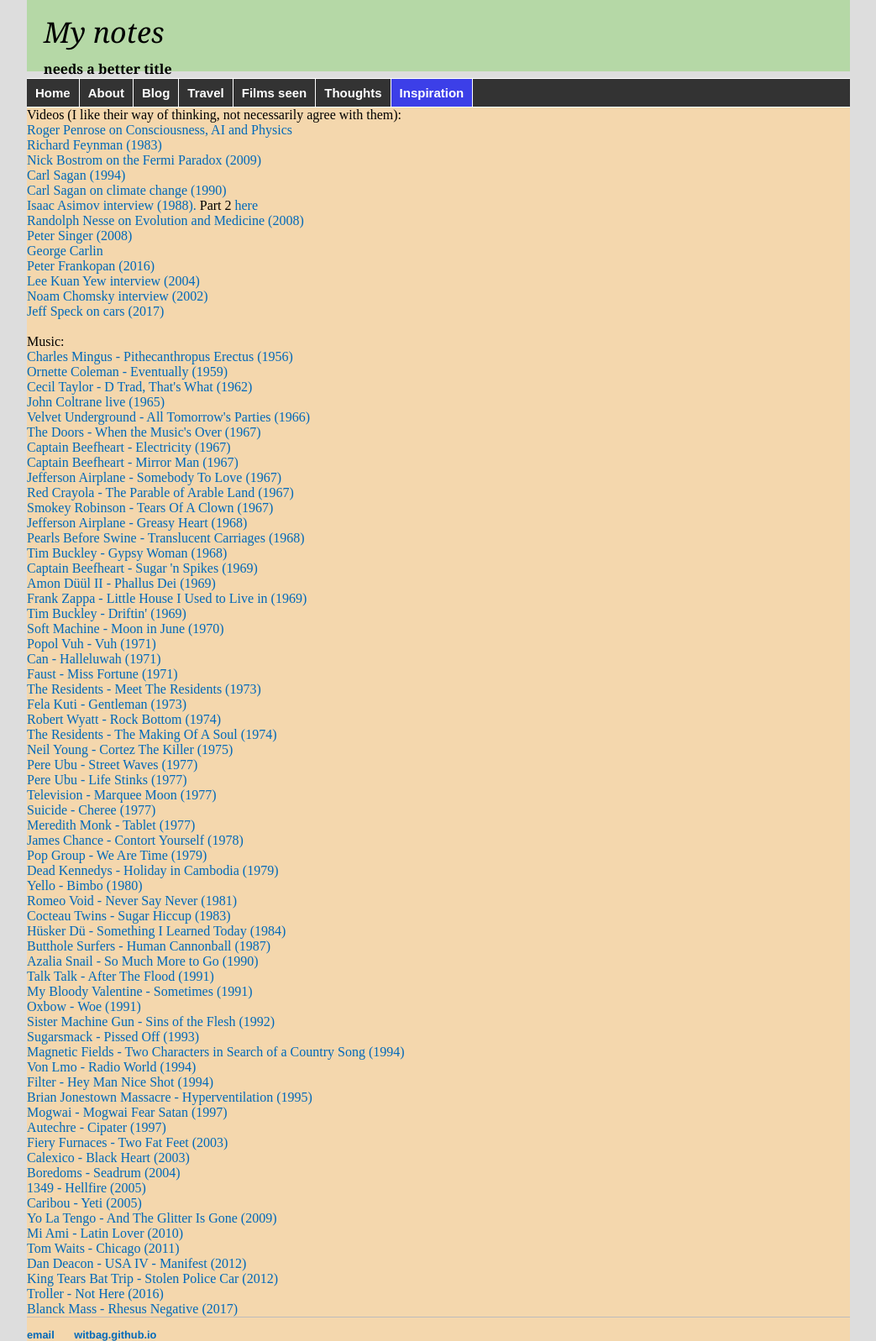
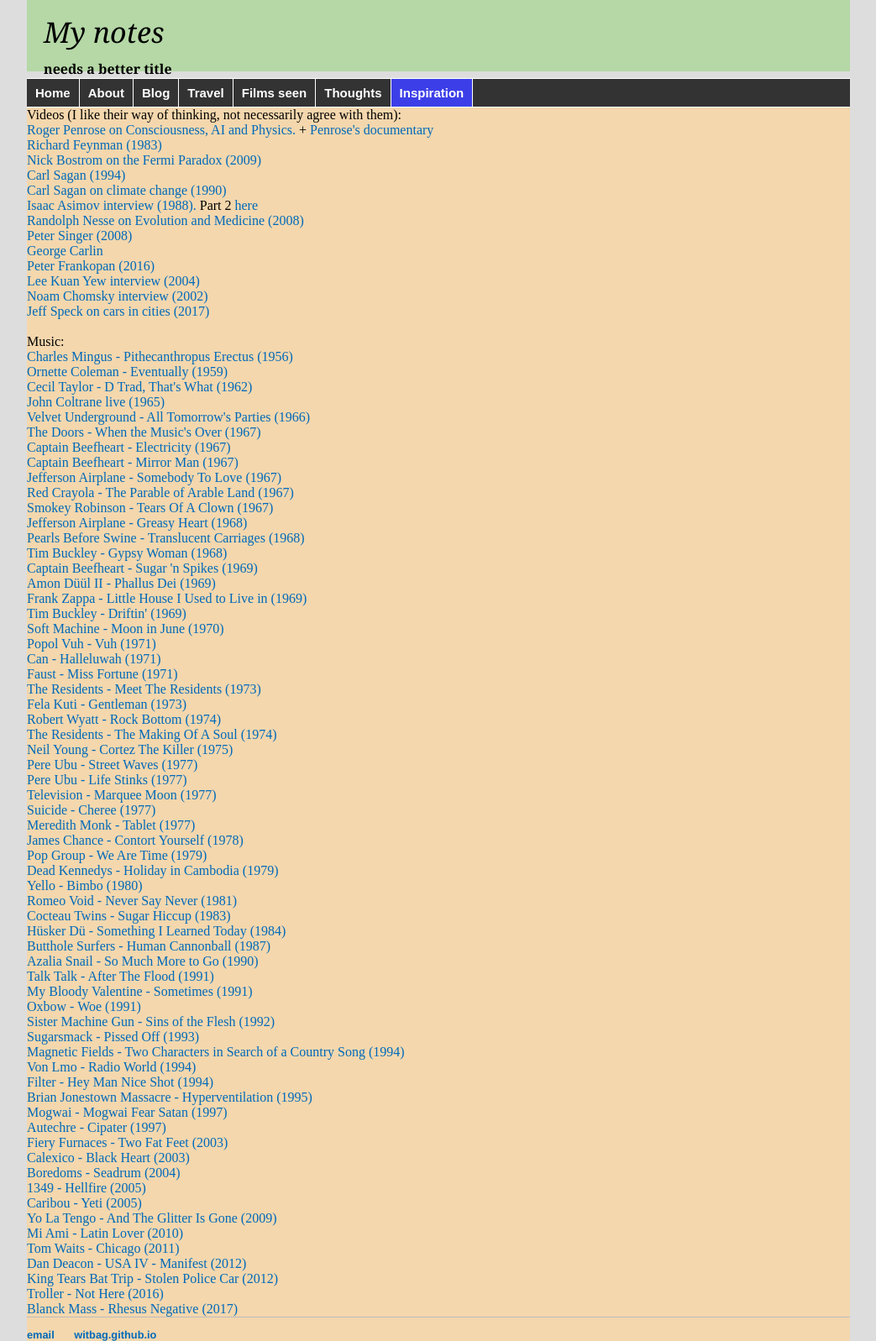
Before and after one commit to witbag/witbag.github.io, a Jekyll site: the page built from inspiration/index.html, in a window 1280 px wide. Shown: the whole page at 84% size, without its empty margins (118-1161 px from the left). Built offline with Jekyll 4.4.1, drawn with Linux system fonts in a browser that asks for light colours.

Commit message:
Update index.html

```diff
--- a/inspiration/index.html
+++ b/inspiration/index.html
@@ -4,7 +4,7 @@
 ---
 
 Videos (I like their way of thinking, not necessarily agree with them):<br>
-<a href="https://www.closertotruth.com/interviews/2812" target=_blank>Roger Penrose on Consciousness, AI and Physics</a><br>
+<a href="https://www.closertotruth.com/interviews/2812" target=_blank>Roger Penrose on Consciousness, AI and Physics.</a> + <a href="https://www.youtube.com/watch?v=9Sp1egEjwBI" target=_blank>Penrose's documentary</a><br>
 <a href="https://www.youtube.com/watch?v=P1ww1IXRfTA" target=_blank>Richard Feynman (1983)</a><br>
 <a href="https://www.closertotruth.com/interviews/3988" target=_blank>Nick Bostrom on the Fermi Paradox (2009)</a><br>
 <a href="https://youtu.be/6_-jtyhAVTc?t=464" target=_blank>Carl Sagan (1994)</a><br>
@@ -16,7 +16,7 @@
 <a href="https://www.youtube.com/watch?v=NJ54ojX5zlM" target=_blank>Peter Frankopan (2016)</a><br>
 <a href="https://charlierose.com/videos/18834" target=_blank>Lee Kuan Yew interview (2004)</a><br>
 <a href="https://www.youtube.com/watch?v=7lPnLK9z1fI" target=_blank>Noam Chomsky interview (2002)</a><br>
-<a href="https://www.youtube.com/watch?v=2kBEvg8bftE" target=_blank>Jeff Speck on cars (2017)</a><br>
+<a href="https://www.youtube.com/watch?v=2kBEvg8bftE" target=_blank>Jeff Speck on cars in cities (2017)</a><br>
 <br>
 
 Music:<br>
```
